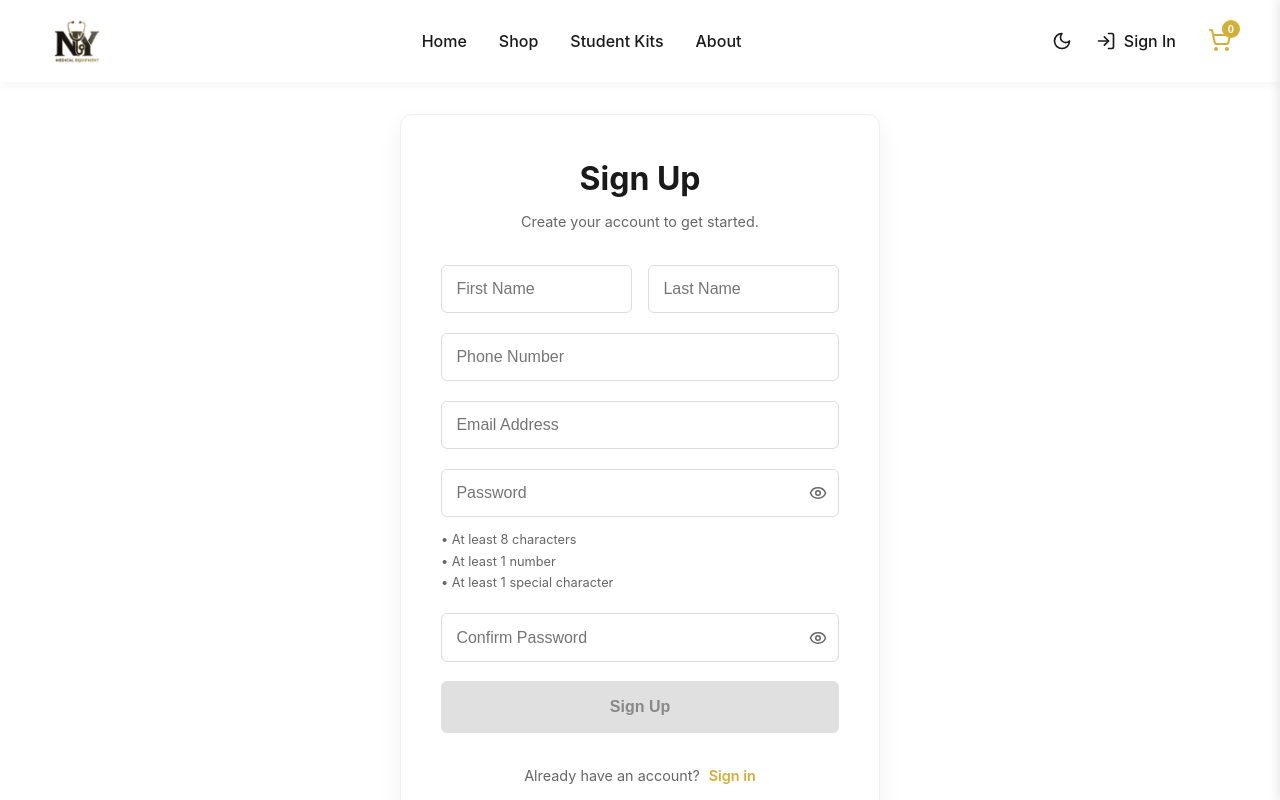
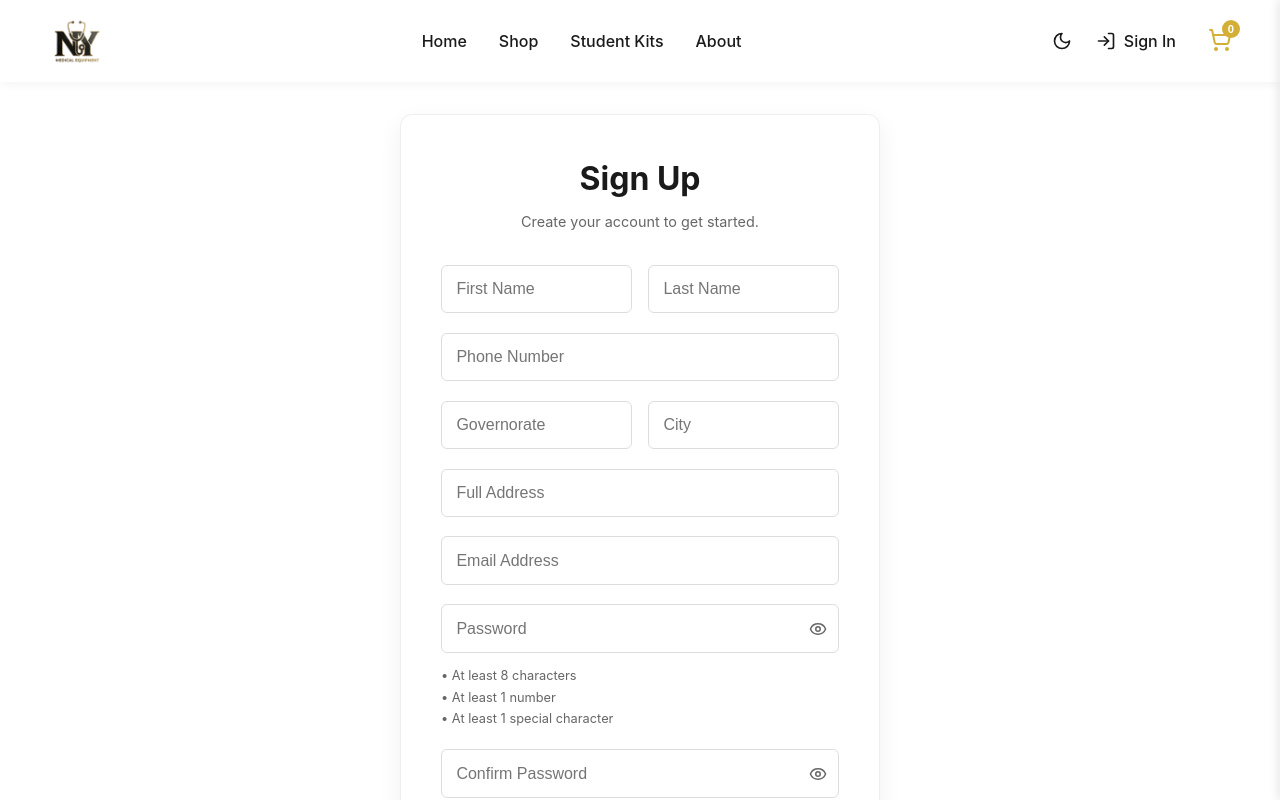
Before and after one commit to nymedical-eg/WebStoreFrontend, a React (Vite) app: page /profile in a window 1280 px wide. Both pictures are taken after a click on the element "Sign up now". Shown: the top 800 px of the page. Built offline with nearby package versions, Linux system fonts and the light colour scheme.

Commit message:
New Updates

```diff
--- a/src/pages/ProfilePage.jsx
+++ b/src/pages/ProfilePage.jsx
@@ -1,7 +1,7 @@
 import { useState, useEffect } from 'react';
 import { useAuth } from '../context/AuthContext';
 import { useNavigate } from 'react-router-dom';
-import { Loader2, Edit, X, Check, Package, Phone, User, Mail, Tag } from 'lucide-react';
+import { Loader2, Edit, X, Check, Package, Phone, User, Mail, Tag, MapPin } from 'lucide-react';
 import usePageTitle from '../hooks/usePageTitle';
 
 const ProfilePage = () => {
@@ -17,7 +17,10 @@ const ProfilePage = () => {
     const [editFormData, setEditFormData] = useState({
         firstName: '',
         lastName: '',
-        phone: ''
+        phone: '',
+        governorate: '',
+        city: '',
+        address: ''
     });
 
     const statusColors = {
@@ -61,7 +64,10 @@ const ProfilePage = () => {
         setEditFormData({
             firstName: user.firstName || user.first_name || '',
             lastName: user.lastName || user.last_name || '',
-            phone: user.phone || user.phoneNumber || ''
+            phone: user.phone || user.phoneNumber || '',
+            governorate: user.governorate || '',
+            city: user.city || '',
+            address: user.address || ''
         });
         setIsEditModalOpen(true);
     };
@@ -167,6 +173,15 @@ const ProfilePage = () => {
                         </div>
                         <div style={{ fontSize: '1.2rem', fontWeight: '500', color: 'var(--color-text)' }}>
                             {user.phone || user.phoneNumber || 'Not Set'}
+                        </div>
+                    </div>
+
+                    <div>
+                         <div style={{ display: 'flex', alignItems: 'center', gap: '0.5rem', marginBottom: '0.5rem', color: 'var(--color-text-light)' }}>
+                            <MapPin size={16} /> <label style={{ fontSize: '0.9rem' }}>Address</label>
+                        </div>
+                        <div style={{ fontSize: '1.2rem', fontWeight: '500', color: 'var(--color-text)' }}>
+                            {user.address ? `${user.address}, ${user.city}, ${user.governorate}` : 'No Address Set'}
                         </div>
                     </div>
                 </div>
@@ -354,6 +369,55 @@ const ProfilePage = () => {
                                 />
                             </div>
 
+                            <div style={{ display: 'grid', gridTemplateColumns: '1fr 1fr', gap: '1rem' }}>
+                                <div>
+                                    <label style={{ display: 'block', marginBottom: '0.5rem', fontWeight: 'bold' }}>Governorate</label>
+                                    <input
+                                        value={editFormData.governorate}
+                                        onChange={(e) => setEditFormData({...editFormData, governorate: e.target.value})}
+                                        style={{
+                                            width: '100%',
+                                            padding: '0.8rem',
+                                            backgroundColor: 'var(--bg-secondary)',
+                                            color: 'var(--text-primary)',
+                                            border: '1px solid var(--border-color)',
+                                            borderRadius: '4px'
+                                        }}
+                                    />
+                                </div>
+                                <div>
+                                    <label style={{ display: 'block', marginBottom: '0.5rem', fontWeight: 'bold' }}>City</label>
+                                    <input
+                                        value={editFormData.city}
+                                        onChange={(e) => setEditFormData({...editFormData, city: e.target.value})}
+                                        style={{
+                                            width: '100%',
+                                            padding: '0.8rem',
+                                            backgroundColor: 'var(--bg-secondary)',
+                                            color: 'var(--text-primary)',
+                                            border: '1px solid var(--border-color)',
+                                            borderRadius: '4px'
+                                        }}
+                                    />
+                                </div>
+                            </div>
+
+                            <div>
+                                <label style={{ display: 'block', marginBottom: '0.5rem', fontWeight: 'bold' }}>Address</label>
+                                <input
+                                    value={editFormData.address}
+                                    onChange={(e) => setEditFormData({...editFormData, address: e.target.value})}
+                                    style={{
+                                        width: '100%',
+                                        padding: '0.8rem',
+                                        backgroundColor: 'var(--bg-secondary)',
+                                        color: 'var(--text-primary)',
+                                        border: '1px solid var(--border-color)',
+                                        borderRadius: '4px'
+                                    }}
+                                />
+                            </div>
+
                             <button
                                 type="submit"
                                 style={{
--- a/src/pages/SignInPage.jsx
+++ b/src/pages/SignInPage.jsx
@@ -18,6 +18,9 @@ const SignInPage = () => {
         lastName: '',
         email: '',
         phone: '',
+        governorate: '',
+        city: '',
+        address: '',
         password: '',
         confirmPassword: ''
     });
@@ -42,6 +45,9 @@ const SignInPage = () => {
                 formData.lastName &&
                 formData.email &&
                 formData.phone &&
+                formData.governorate &&
+                formData.city &&
+                formData.address &&
                 passwordValid &&
                 passwordsMatch
             );
@@ -68,7 +74,11 @@ const SignInPage = () => {
             firstName: formData.firstName,
             lastName: formData.lastName,
             email: formData.email,
+            email: formData.email,
             phone: formData.phone,
+            governorate: formData.governorate,
+            city: formData.city,
+            address: formData.address,
             password: formData.password
         };
 
@@ -214,6 +224,38 @@ const SignInPage = () => {
                                     required
                                 />
                             </div>
+                            <div className="form-row">
+                                <div className="form-group">
+                                    <input
+                                        type="text"
+                                        name="governorate"
+                                        placeholder="Governorate"
+                                        value={formData.governorate}
+                                        onChange={handleChange}
+                                        required
+                                    />
+                                </div>
+                                <div className="form-group">
+                                    <input
+                                        type="text"
+                                        name="city"
+                                        placeholder="City"
+                                        value={formData.city}
+                                        onChange={handleChange}
+                                        required
+                                    />
+                                </div>
+                            </div>
+                            <div className="form-group">
+                                <input
+                                    type="text"
+                                    name="address"
+                                    placeholder="Full Address"
+                                    value={formData.address}
+                                    onChange={handleChange}
+                                    required
+                                />
+                            </div>
                         </>
                     )}
 
```
